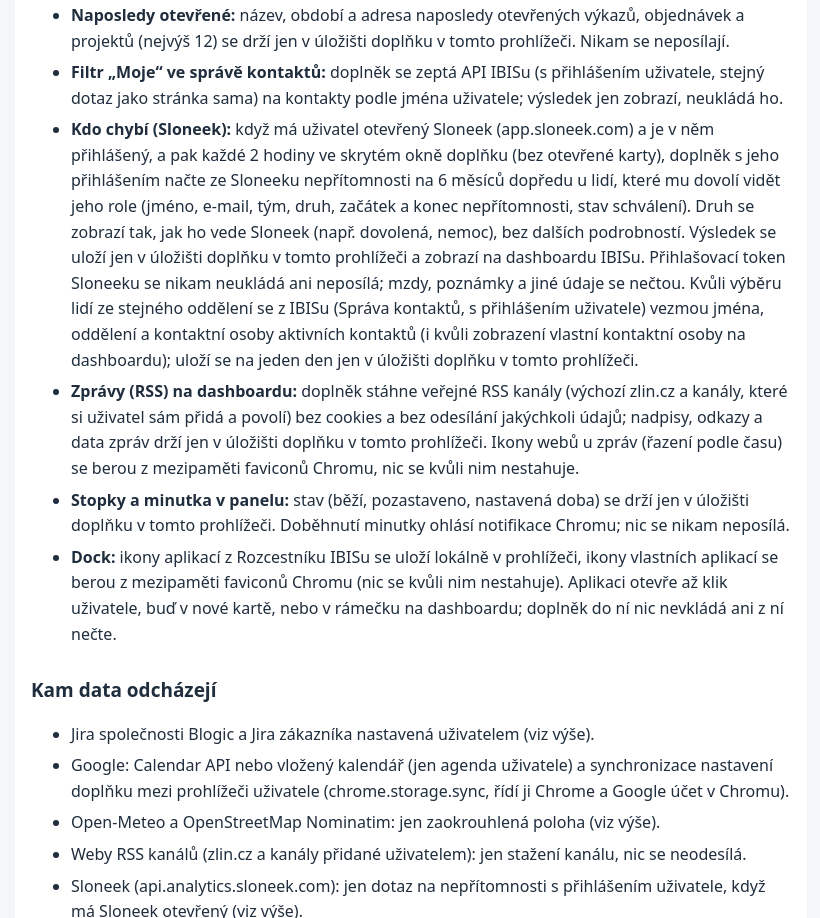
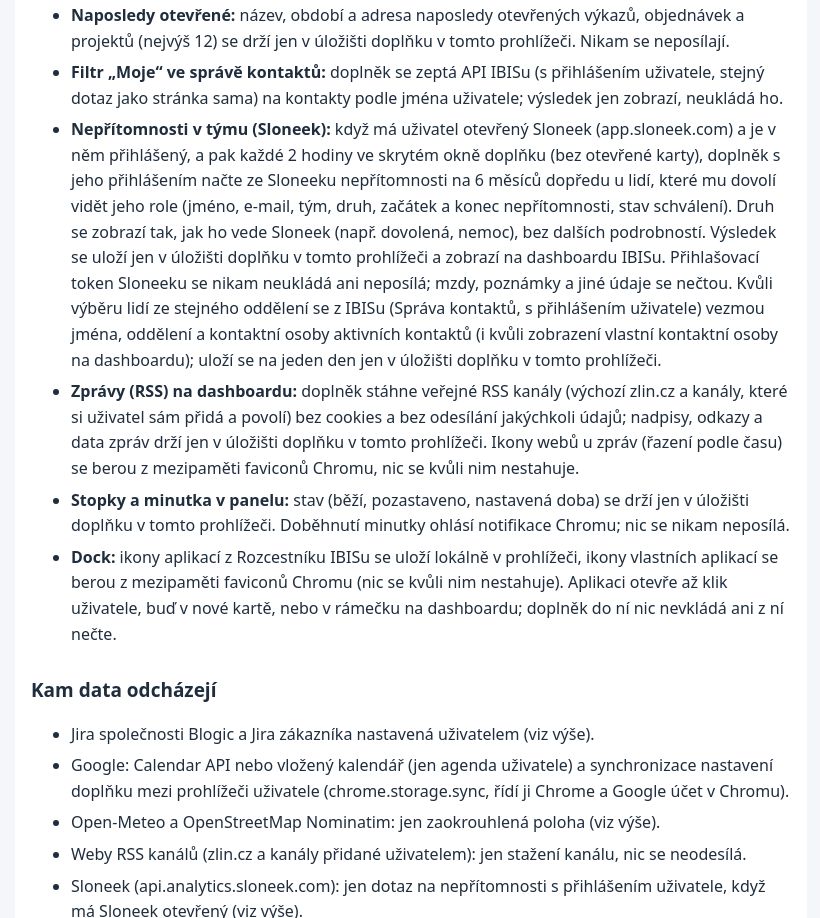
Before and after one commit to jurencak-bob/ibis-plus, a plain HTML site: page privacy.html in a window 1280 px wide. Shown: the part 1300-2218 px from the top of the page, without its empty margins (229-1049 px from the left). Drawn offline with Linux system fonts and the light colour scheme.

Commit message:
Zásady: Nepřítomnosti v týmu

```diff
--- a/privacy.html
+++ b/privacy.html
@@ -34,7 +34,7 @@
 <li><strong>Moje projekty na dashboardu:</strong> z přehledu projektů (projekty.blogic.cz, s přihlášením uživatele) se vezmou jen projekty, které uživatel vede (název, firma, částky, stav a odkazy objednávky a výkazu), a uloží se v úložišti doplňku v tomto prohlížeči. Nikam se neposílají.</li>
 <li><strong>Naposledy otevřené:</strong> název, období a adresa naposledy otevřených výkazů, objednávek a projektů (nejvýš 12) se drží jen v úložišti doplňku v tomto prohlížeči. Nikam se neposílají.</li>
 <li><strong>Filtr „Moje“ ve správě kontaktů:</strong> doplněk se zeptá API IBISu (s přihlášením uživatele, stejný dotaz jako stránka sama) na kontakty podle jména uživatele; výsledek jen zobrazí, neukládá ho.</li>
-<li><strong>Kdo chybí (Sloneek):</strong> když má uživatel otevřený Sloneek (app.sloneek.com) a je v něm přihlášený, a pak každé 2 hodiny ve skrytém okně doplňku (bez otevřené karty), doplněk s jeho přihlášením načte ze Sloneeku nepřítomnosti na 6 měsíců dopředu u lidí, které mu dovolí vidět jeho role (jméno, e-mail, tým, druh, začátek a konec nepřítomnosti, stav schválení). Druh se zobrazí tak, jak ho vede Sloneek (např. dovolená, nemoc), bez dalších podrobností. Výsledek se uloží jen v úložišti doplňku v tomto prohlížeči a zobrazí na dashboardu IBISu. Přihlašovací token Sloneeku se nikam neukládá ani neposílá; mzdy, poznámky a jiné údaje se nečtou. Kvůli výběru lidí ze stejného oddělení se z IBISu (Správa kontaktů, s přihlášením uživatele) vezmou jména, oddělení a kontaktní osoby aktivních kontaktů (i kvůli zobrazení vlastní kontaktní osoby na dashboardu); uloží se na jeden den jen v úložišti doplňku v tomto prohlížeči.</li>
+<li><strong>Nepřítomnosti v týmu (Sloneek):</strong> když má uživatel otevřený Sloneek (app.sloneek.com) a je v něm přihlášený, a pak každé 2 hodiny ve skrytém okně doplňku (bez otevřené karty), doplněk s jeho přihlášením načte ze Sloneeku nepřítomnosti na 6 měsíců dopředu u lidí, které mu dovolí vidět jeho role (jméno, e-mail, tým, druh, začátek a konec nepřítomnosti, stav schválení). Druh se zobrazí tak, jak ho vede Sloneek (např. dovolená, nemoc), bez dalších podrobností. Výsledek se uloží jen v úložišti doplňku v tomto prohlížeči a zobrazí na dashboardu IBISu. Přihlašovací token Sloneeku se nikam neukládá ani neposílá; mzdy, poznámky a jiné údaje se nečtou. Kvůli výběru lidí ze stejného oddělení se z IBISu (Správa kontaktů, s přihlášením uživatele) vezmou jména, oddělení a kontaktní osoby aktivních kontaktů (i kvůli zobrazení vlastní kontaktní osoby na dashboardu); uloží se na jeden den jen v úložišti doplňku v tomto prohlížeči.</li>
 <li><strong>Zprávy (RSS) na dashboardu:</strong> doplněk stáhne veřejné RSS kanály (výchozí zlin.cz a kanály, které si uživatel sám přidá a povolí) bez cookies a bez odesílání jakýchkoli údajů; nadpisy, odkazy a data zpráv drží jen v úložišti doplňku v tomto prohlížeči. Ikony webů u zpráv (řazení podle času) se berou z mezipaměti faviconů Chromu, nic se kvůli nim nestahuje.</li>
 <li><strong>Stopky a minutka v panelu:</strong> stav (běží, pozastaveno, nastavená doba) se drží jen v úložišti doplňku v tomto prohlížeči. Doběhnutí minutky ohlásí notifikace Chromu; nic se nikam neposílá.</li>
 <li><strong>Dock:</strong> ikony aplikací z Rozcestníku IBISu se uloží lokálně v prohlížeči, ikony vlastních aplikací se berou z mezipaměti faviconů Chromu (nic se kvůli nim nestahuje). Aplikaci otevře až klik uživatele, buď v nové kartě, nebo v rámečku na dashboardu; doplněk do ní nic nevkládá ani z ní nečte.</li>
```
